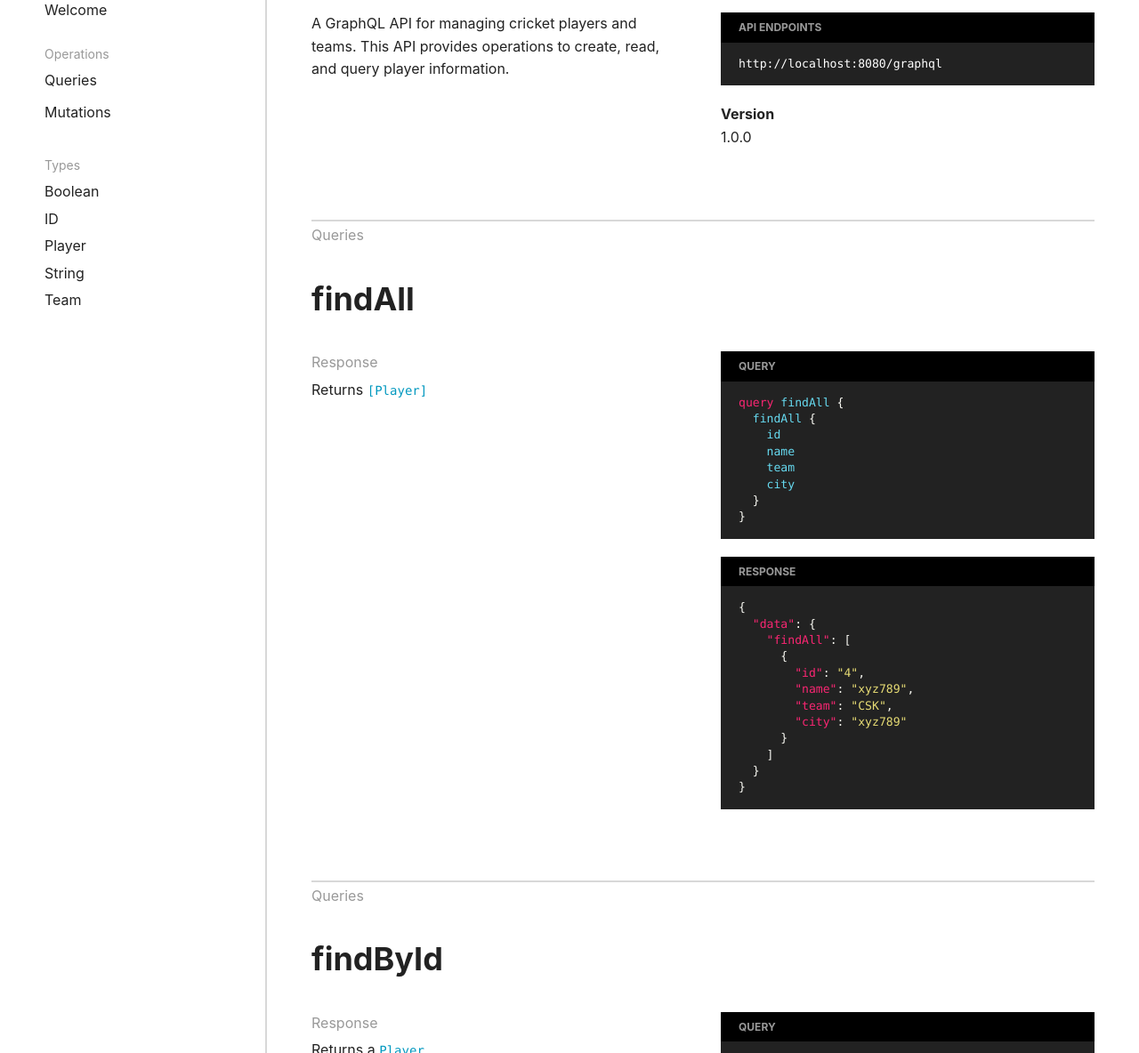
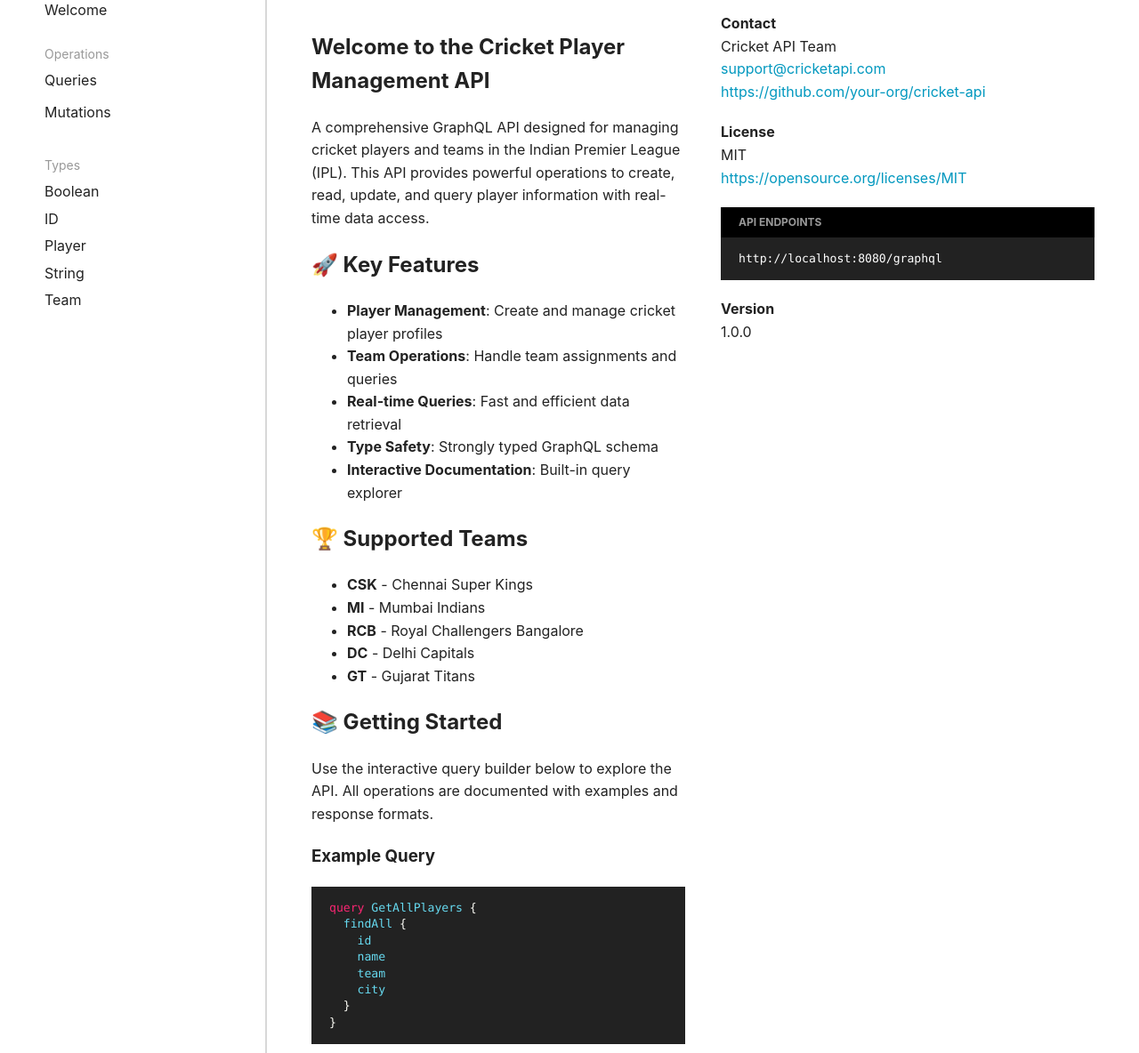
Before and after one commit to LATHAAJ/SpectaQl-Documentation, a plain HTML site: page docs/index.html in a window 1280 px wide. Shown: the part 89-1273 px from the top of the page at 89% size. Drawn offline with Linux system fonts and the light colour scheme.

Commit message:
document generated

```diff
--- a/docs/index.html
+++ b/docs/index.html
@@ -3,7 +3,7 @@
   <head>
     <meta charset="utf-8" />
     <meta name="viewport" content="width=device-width, initial-scale=1.0" />
-    <title>Player Management API</title>
+    <title>🏏 Cricket Player Management API</title>
     <link rel="stylesheet" href="stylesheets/spectaql.min.css" />
     <script src="javascripts/spectaql.min.js"></script>
   </head>
@@ -69,13 +69,59 @@
           </button>
         </div>
         <article id="content">
-          <h1 class="doc-heading">Player Management API</h1>
+          <h1 class="doc-heading">🏏 Cricket Player Management API</h1>
           <div id="introduction" data-traverse-target="introduction">
             <div id="welcome" class="doc-row">
               <div class="doc-copy">
-                <p>A GraphQL API for managing cricket players and teams. This API provides operations to create, read, and query player information.</p>
+                <h1 id="welcome-to-the-cricket-player-management-api">Welcome to the Cricket Player Management API</h1>
+                <p>A comprehensive GraphQL API designed for managing cricket players and teams in the Indian Premier League (IPL). This API provides powerful operations to create, read, update, and query player information with real-time data access.</p>
+                <h2 id="🚀-key-features">🚀 Key Features</h2>
+                <ul>
+                  <li><strong>Player Management</strong>: Create and manage cricket player profiles</li>
+                  <li><strong>Team Operations</strong>: Handle team assignments and queries</li>
+                  <li><strong>Real-time Queries</strong>: Fast and efficient data retrieval</li>
+                  <li><strong>Type Safety</strong>: Strongly typed GraphQL schema</li>
+                  <li><strong>Interactive Documentation</strong>: Built-in query explorer</li>
+                </ul>
+                <h2 id="🏆-supported-teams">🏆 Supported Teams</h2>
+                <ul>
+                  <li><strong>CSK</strong> - Chennai Super Kings</li>
+                  <li><strong>MI</strong> - Mumbai Indians </li>
+                  <li><strong>RCB</strong> - Royal Challengers Bangalore</li>
+                  <li><strong>DC</strong> - Delhi Capitals</li>
+                  <li><strong>GT</strong> - Gujarat Titans</li>
+                </ul>
+                <h2 id="📚-getting-started">📚 Getting Started</h2>
+                <p>Use the interactive query builder below to explore the API. All operations are documented with examples and response formats.</p>
+                <h3 id="example-query">Example Query</h3>
+                <pre><code class="hljs language-graphql"><span class="hljs-symbol"><span class="hljs-keyword">query</span> GetAllPlayers <span class="hljs-tag">{
+  <span class="hljs-symbol">findAll <span class="hljs-tag">{
+    <span class="hljs-symbol">id</span>
+    <span class="hljs-symbol">name</span>
+    <span class="hljs-symbol">team</span>
+    <span class="hljs-symbol">city</span>
+  }</span></span>
+}</span></span>
+</code></pre>
+                <h2 id="🔧-api-endpoint">🔧 API Endpoint</h2>
+                <ul>
+                  <li><strong>GraphQL Endpoint</strong>: <code>http://localhost:8080/graphql</code></li>
+                  <li><strong>Method</strong>: POST</li>
+                  <li><strong>Content-Type</strong>: application/json</li>
+                </ul>
               </div>
               <div class="doc-examples">
+                <div class="example-section welcome-contact-section">
+                  <h5>Contact</h5>
+                  <p class="contact-name">Cricket API Team</p>
+                  <p class="contact-email"><a href="mailto:support@cricketapi.com">support@cricketapi.com</a></p>
+                  <p class="contact-url"><a href="https://github.com/your-org/cricket-api">https://github.com/your-org/cricket-api</a></p>
+                </div>
+                <div class="example-section welcome-license-section">
+                  <h5>License</h5>
+                  <p class="license-name">MIT</p>
+                  <p class="license-url"><a href="https://opensource.org/licenses/MIT">https://opensource.org/licenses/MIT</a></p>
+                </div>
                 <div class="example-section welcome-api-endpoints-section example-section-is-code">
                   <h5>API Endpoints</h5>
                   <pre><code>http://localhost:8080/graphql</code></pre>
@@ -120,8 +166,8 @@
   <span class="hljs-attr">"data"</span><span class="hljs-punctuation">:</span> <span class="hljs-punctuation">{</span>
     <span class="hljs-attr">"findAll"</span><span class="hljs-punctuation">:</span> <span class="hljs-punctuation">[</span>
       <span class="hljs-punctuation">{</span>
-        <span class="hljs-attr">"id"</span><span class="hljs-punctuation">:</span> <span class="hljs-string">"4"</span><span class="hljs-punctuation">,</span>
-        <span class="hljs-attr">"name"</span><span class="hljs-punctuation">:</span> <span class="hljs-string">"xyz789"</span><span class="hljs-punctuation">,</span>
+        <span class="hljs-attr">"id"</span><span class="hljs-punctuation">:</span> <span class="hljs-number">4</span><span class="hljs-punctuation">,</span>
+        <span class="hljs-attr">"name"</span><span class="hljs-punctuation">:</span> <span class="hljs-string">"abc123"</span><span class="hljs-punctuation">,</span>
         <span class="hljs-attr">"team"</span><span class="hljs-punctuation">:</span> <span class="hljs-string">"CSK"</span><span class="hljs-punctuation">,</span>
         <span class="hljs-attr">"city"</span><span class="hljs-punctuation">:</span> <span class="hljs-string">"xyz789"</span>
       <span class="hljs-punctuation">}</span>
@@ -192,10 +238,10 @@
                   <pre><code class="hljs language-json"><span class="hljs-punctuation">{</span>
   <span class="hljs-attr">"data"</span><span class="hljs-punctuation">:</span> <span class="hljs-punctuation">{</span>
     <span class="hljs-attr">"findById"</span><span class="hljs-punctuation">:</span> <span class="hljs-punctuation">{</span>
-      <span class="hljs-attr">"id"</span><span class="hljs-punctuation">:</span> <span class="hljs-number">4</span><span class="hljs-punctuation">,</span>
+      <span class="hljs-attr">"id"</span><span class="hljs-punctuation">:</span> <span class="hljs-string">"4"</span><span class="hljs-punctuation">,</span>
       <span class="hljs-attr">"name"</span><span class="hljs-punctuation">:</span> <span class="hljs-string">"abc123"</span><span class="hljs-punctuation">,</span>
       <span class="hljs-attr">"team"</span><span class="hljs-punctuation">:</span> <span class="hljs-string">"CSK"</span><span class="hljs-punctuation">,</span>
-      <span class="hljs-attr">"city"</span><span class="hljs-punctuation">:</span> <span class="hljs-string">"abc123"</span>
+      <span class="hljs-attr">"city"</span><span class="hljs-punctuation">:</span> <span class="hljs-string">"xyz789"</span>
     <span class="hljs-punctuation">}</span>
   <span class="hljs-punctuation">}</span>
 <span class="hljs-punctuation">}</span>
@@ -265,7 +311,7 @@
     <span class="hljs-attr">"findByTeam"</span><span class="hljs-punctuation">:</span> <span class="hljs-punctuation">[</span>
       <span class="hljs-punctuation">{</span>
         <span class="hljs-attr">"id"</span><span class="hljs-punctuation">:</span> <span class="hljs-string">"4"</span><span class="hljs-punctuation">,</span>
-        <span class="hljs-attr">"name"</span><span class="hljs-punctuation">:</span> <span class="hljs-string">"xyz789"</span><span class="hljs-punctuation">,</span>
+        <span class="hljs-attr">"name"</span><span class="hljs-punctuation">:</span> <span class="hljs-string">"abc123"</span><span class="hljs-punctuation">,</span>
         <span class="hljs-attr">"team"</span><span class="hljs-punctuation">:</span> <span class="hljs-string">"CSK"</span><span class="hljs-punctuation">,</span>
         <span class="hljs-attr">"city"</span><span class="hljs-punctuation">:</span> <span class="hljs-string">"xyz789"</span>
       <span class="hljs-punctuation">}</span>
@@ -360,10 +406,10 @@
                   <pre><code class="hljs language-json"><span class="hljs-punctuation">{</span>
   <span class="hljs-attr">"data"</span><span class="hljs-punctuation">:</span> <span class="hljs-punctuation">{</span>
     <span class="hljs-attr">"createPlayer"</span><span class="hljs-punctuation">:</span> <span class="hljs-punctuation">{</span>
-      <span class="hljs-attr">"id"</span><span class="hljs-punctuation">:</span> <span class="hljs-string">"4"</span><span class="hljs-punctuation">,</span>
-      <span class="hljs-attr">"name"</span><span class="hljs-punctuation">:</span> <span class="hljs-string">"xyz789"</span><span class="hljs-punctuation">,</span>
+      <span class="hljs-attr">"id"</span><span class="hljs-punctuation">:</span> <span class="hljs-number">4</span><span class="hljs-punctuation">,</span>
+      <span class="hljs-attr">"name"</span><span class="hljs-punctuation">:</span> <span class="hljs-string">"abc123"</span><span class="hljs-punctuation">,</span>
       <span class="hljs-attr">"team"</span><span class="hljs-punctuation">:</span> <span class="hljs-string">"CSK"</span><span class="hljs-punctuation">,</span>
-      <span class="hljs-attr">"city"</span><span class="hljs-punctuation">:</span> <span class="hljs-string">"xyz789"</span>
+      <span class="hljs-attr">"city"</span><span class="hljs-punctuation">:</span> <span class="hljs-string">"abc123"</span>
     <span class="hljs-punctuation">}</span>
   <span class="hljs-punctuation">}</span>
 <span class="hljs-punctuation">}</span>
@@ -456,10 +502,10 @@
                 <div class="example-section example-section-is-code">
                   <h5>Example</h5>
                   <pre><code class="hljs language-json"><span class="hljs-punctuation">{</span>
-  <span class="hljs-attr">"id"</span><span class="hljs-punctuation">:</span> <span class="hljs-number">4</span><span class="hljs-punctuation">,</span>
-  <span class="hljs-attr">"name"</span><span class="hljs-punctuation">:</span> <span class="hljs-string">"abc123"</span><span class="hljs-punctuation">,</span>
+  <span class="hljs-attr">"id"</span><span class="hljs-punctuation">:</span> <span class="hljs-string">"4"</span><span class="hljs-punctuation">,</span>
+  <span class="hljs-attr">"name"</span><span class="hljs-punctuation">:</span> <span class="hljs-string">"xyz789"</span><span class="hljs-punctuation">,</span>
   <span class="hljs-attr">"team"</span><span class="hljs-punctuation">:</span> <span class="hljs-string">"CSK"</span><span class="hljs-punctuation">,</span>
-  <span class="hljs-attr">"city"</span><span class="hljs-punctuation">:</span> <span class="hljs-string">"xyz789"</span>
+  <span class="hljs-attr">"city"</span><span class="hljs-punctuation">:</span> <span class="hljs-string">"abc123"</span>
 <span class="hljs-punctuation">}</span>
 </code></pre>
                 </div>
```
Also changed, not shown: 1 other file.
